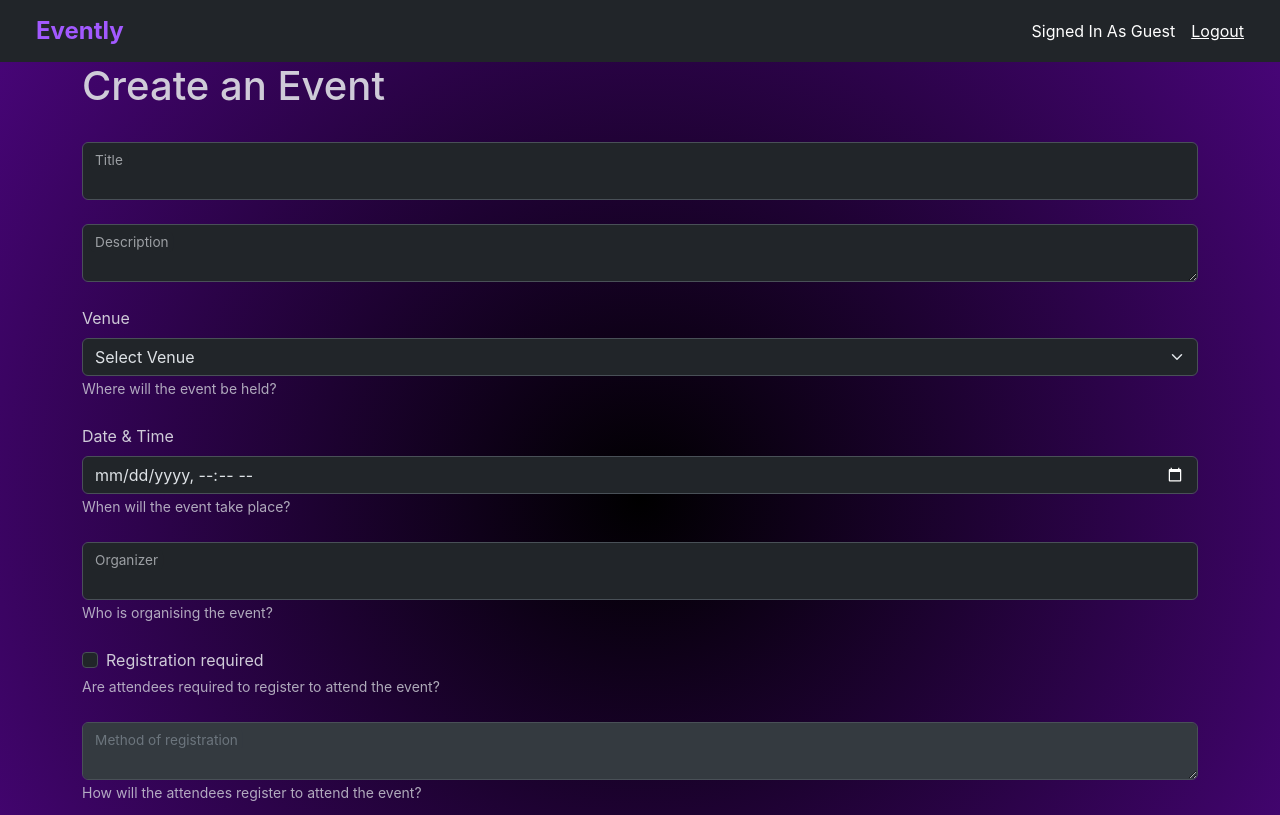
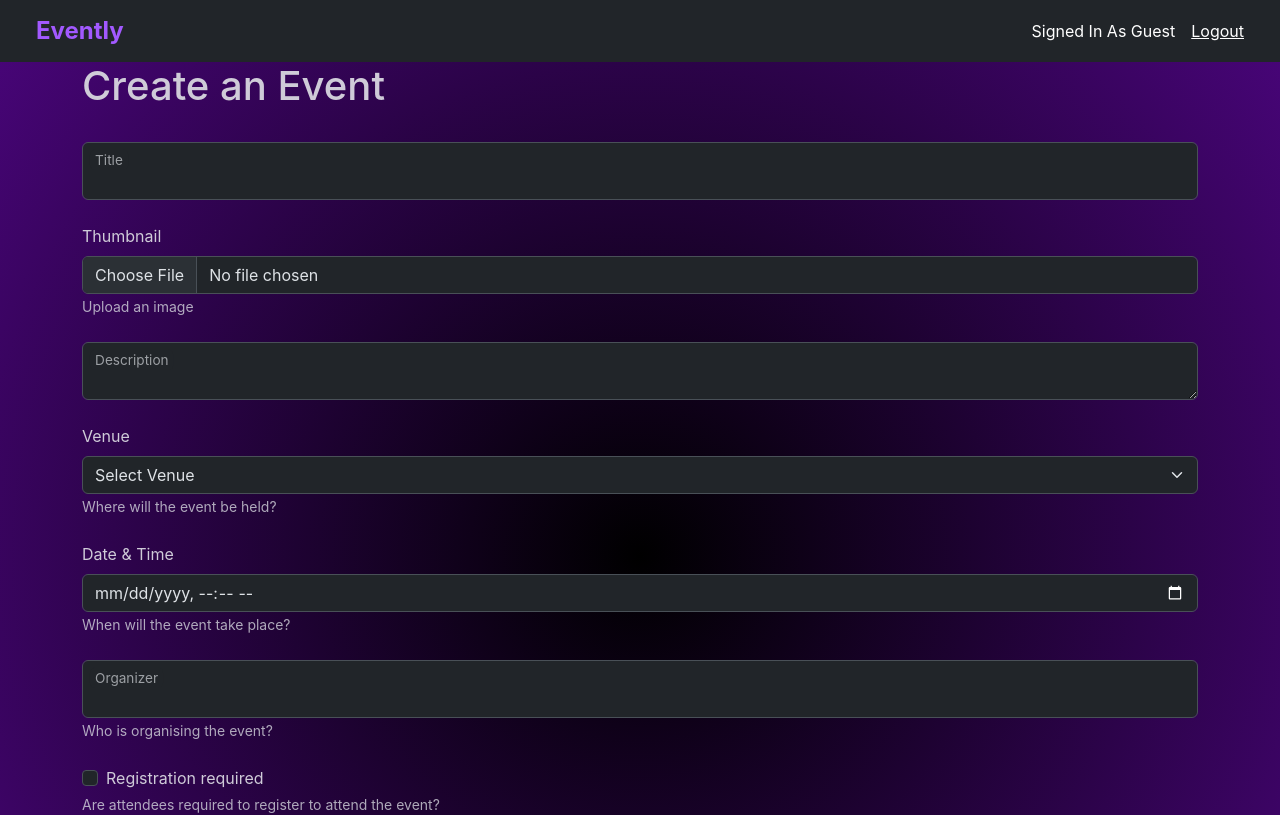
Before and after one commit to HadiAlmayyad/evently-v1-webapp-react, a React (Create React App) app: page /create-event in a window 1280 px wide. Shown: the top 815 px of the page. Built offline with nearby package versions, Linux system fonts and the light colour scheme.

Commit message:
Update EventManagePage.js
Made the form use a dedicated function instead of using the default behaviour

```diff
--- a/src/pages/EventManage/EventManagePage.js
+++ b/src/pages/EventManage/EventManagePage.js
@@ -19,6 +19,37 @@ function EventManagePage()
 		setShowPreview( false )
 	};
 
+	const onEventSubmit = function( event )
+	{
+		event.preventDefault();
+		const form = event.target;
+		const formData = new FormData( form );
+
+		fetch( "http://localhost:8000/api/events",
+		{
+			method: "POST",
+			body:
+			{
+				title: formData.get( "title" ),
+				thumbnail: formData.get( "thumbnail" ),
+				description: formData.get( "description" ),
+				venue: formData.get( "venue" ),
+				datetime: formData.get( "datetime" ),
+				organizer: formData.get( "organizer" ),
+				registrationRequired: formData.get( "registrationRequired" ),
+				registrationMethod: formData.get( "registrationMethod" ),
+			},
+		})
+		.then( function( response )
+		{
+			alert( "Event submitted ssucessfully!" );
+		})
+		.catch( function( error )
+		{
+			alert( "There was an error submitting the event: ", error );
+		});
+	};
+
 	var minimumDate = new Date();
 	minimumDate.setDate( minimumDate.getDate() + 1 ); // Set the minimum date to the day after the current date
 
@@ -26,7 +57,7 @@ function EventManagePage()
 		<div>
 			<Navbar showLogout={true}/>
 			<Container fluid="md" data-bs-theme="dark">
-				<Form action="http://localhost:8000/api/events" method="post">
+				<Form className="eventManageForm" onSubmit={onEventSubmit}>
 					<h1>Create an Event</h1>
 					<br/>
 					<Row>
@@ -37,14 +68,14 @@ function EventManagePage()
 						</Form.Group>
 					</Row>
 					<br/>
-					{/* <Row>
+					<Row>
 						<Form.Group>
 							<Form.Label>Thumbnail</Form.Label>
 							<Form.Control name="thumbnail" type="file"/>
 							<Form.Text>Upload an image</Form.Text>
 						</Form.Group>
 					</Row>
-					<br/> */}
+					<br/>
 					<Row>
 						<Form.Group>
 							<FloatingLabel label="Description">
```
